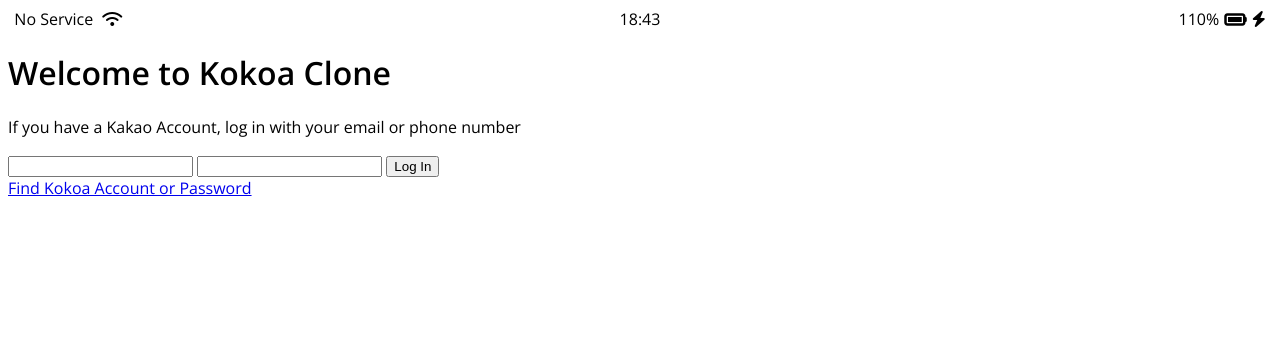
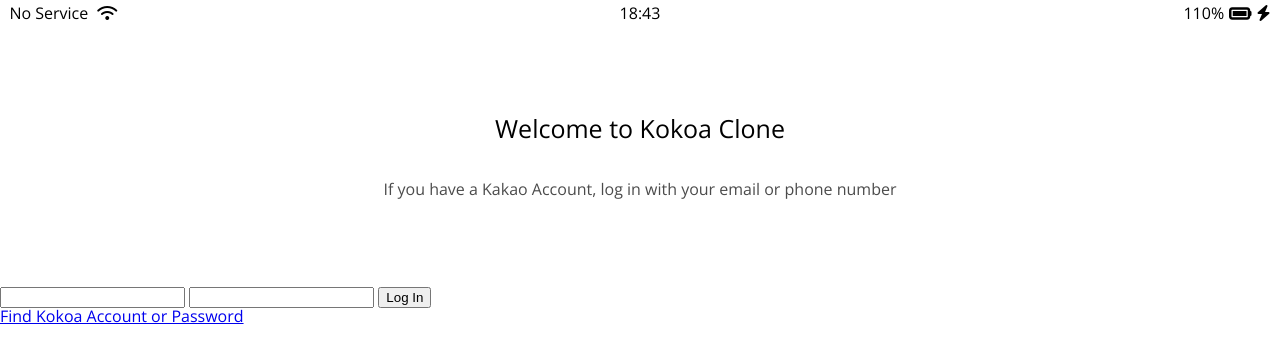
Before and after one commit to hyundong-yeo/kokoa-clone-2020, a plain HTML site: page index.html in a window 1280 px wide. Drawn offline with nearby package versions, Linux system fonts and the light colour scheme.

Commit message:
6.6 Sign Up Screen part Three

```diff
--- /dev/null
+++ b/css/reset.css
@@ -0,0 +1,124 @@
+html,
+body,
+div,
+span,
+applet,
+object,
+iframe,
+h1,
+h2,
+h3,
+h4,
+h5,
+h6,
+p,
+blockquote,
+pre,
+a,
+abbr,
+acronym,
+address,
+big,
+cite,
+code,
+del,
+dfn,
+em,
+img,
+ins,
+kbd,
+q,
+s,
+samp,
+small,
+strike,
+strong,
+sub,
+sup,
+tt,
+var,
+b,
+u,
+i,
+center,
+dl,
+dt,
+dd,
+ol,
+ul,
+li,
+fieldset,
+form,
+label,
+legend,
+table,
+caption,
+tbody,
+tfoot,
+thead,
+tr,
+th,
+td,
+article,
+aside,
+canvas,
+details,
+embed,
+figure,
+figcaption,
+footer,
+header,
+hgroup,
+menu,
+nav,
+output,
+ruby,
+section,
+summary,
+time,
+mark,
+audio,
+video {
+  margin: 0;
+  padding: 0;
+  border: 0;
+  font-size: 100%;
+  font: inherit;
+  vertical-align: baseline;
+}
+/* HTML5 display-role reset for older browsers */
+article,
+aside,
+details,
+figcaption,
+figure,
+footer,
+header,
+hgroup,
+menu,
+nav,
+section {
+  display: block;
+}
+body {
+  line-height: 1;
+}
+ol,
+ul {
+  list-style: none;
+}
+blockquote,
+q {
+  quotes: none;
+}
+blockquote:before,
+blockquote:after,
+q:before,
+q:after {
+  content: "";
+  content: none;
+}
+table {
+  border-collapse: collapse;
+  border-spacing: 0;
+}
--- /dev/null
+++ b/css/status-bar.css
@@ -0,0 +1,27 @@
+.status-bar {
+  display: flex;
+  justify-content: center;
+  padding: 5px 3px;
+}
+.status-bar__column {
+  width: 33%;
+}
+
+.status-bar__column:first-child span {
+  margin-right: 5px;
+}
+
+.status-bar__column:nth-child(2) {
+  display: flex;
+  justify-content: center;
+}
+
+.status-bar__column:last-child {
+  display: flex;
+  justify-content: flex-end;
+  align-items: center;
+}
+
+.status-bar__column .fa-battery-full {
+  margin: 0px 5px;
+}
--- a/css/style.css
+++ b/css/style.css
@@ -1,33 +1,28 @@
 @import url("https://fonts.googleapis.com/css2?family=Open+Sans:wght@400;600&display=swap");
+@import "reset.css";
+/* reset css는 css에 대한 초기 설정값으로 정해진게 없으면 보통 하는 설정이라고 하면 되겠다. */
+@import "status-bar.css";
 
 body {
   font-family: "Open Sans", sans-serif;
 }
 
-.status-bar {
+/* 보통 먼저 코드를 작성하고 그 이후에 코드를 파일별로 정리를 한다. */
+
+.welcome-header {
+  margin: 90px 0px;
+  text-align: center;
   display: flex;
-  justify-content: center;
-}
-
-.status-bar__column {
-  width: 33%;
-}
-
-.status-bar__column:first-child span {
-  margin-right: 5px;
-}
-
-.status-bar__column:nth-child(2) {
-  display: flex;
-  justify-content: center;
-}
-
-.status-bar__column:last-child {
-  display: flex;
-  justify-content: flex-end;
+  flex-direction: column;
   align-items: center;
 }
 
-.status-bar__column .fa-battery-full {
-  margin: 0px 5px;
+.welcome-header__title {
+  margin-bottom: 40px;
+  font-size: 25px;
 }
+
+.welcome-header__text {
+  width: 60%;
+  opacity: 0.7;
+}
```
